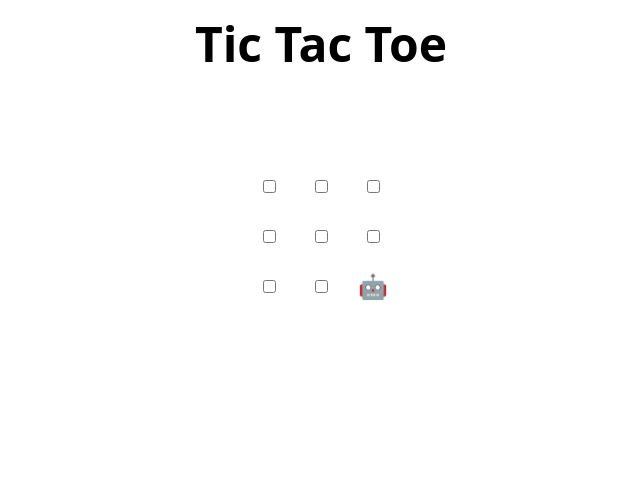
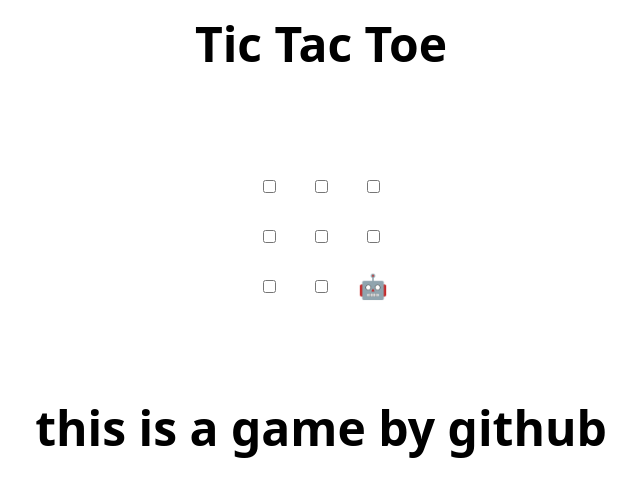
Before and after one commit to testingSthm/skills-review-pull-requests, a plain HTML site: page index.html in a window 1280 px wide. Shown: the whole page, without its empty margins (319-959 px from the left). Drawn offline with Linux system fonts and the light colour scheme.

Commit message:
Update index.html
credit to creator

```diff
--- a/index.html
+++ b/index.html
@@ -46,7 +46,7 @@
     <td><input type="checkbox" /></td>
   </tr>
 </table>
-
+<h1>this is a game by github</h1>
 <h2 hidden>Game over, refresh to play again 🧑‍💻 🤖!</h2>
 
 <script>
```
